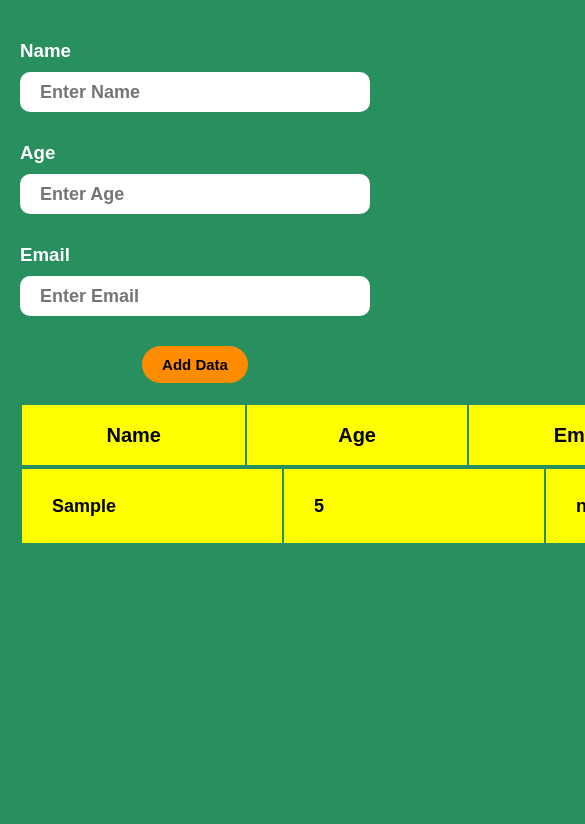
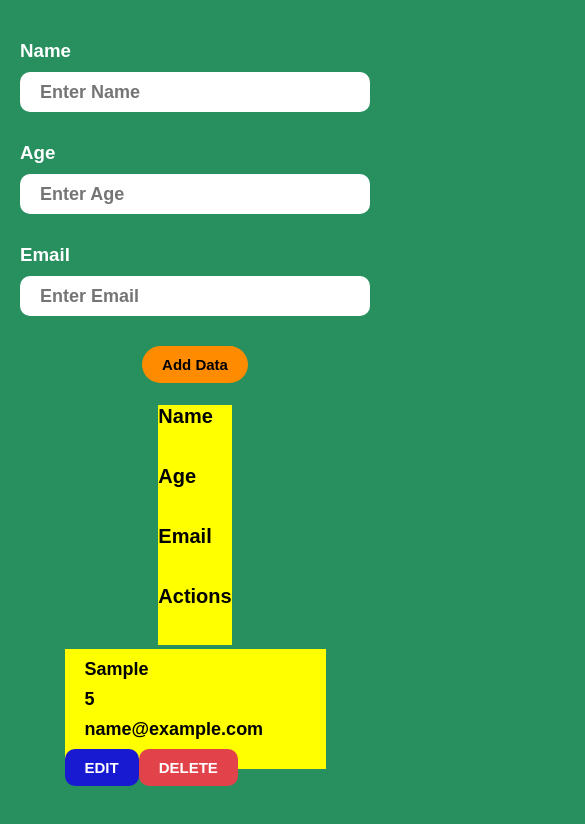
Before and after one commit to krishnamidathana/cred-app, a plain HTML site: page index.html in a window 390 px wide. Both pictures are taken after typing "Sample", "5", "name@example.com" into the empty fields and a click on the button "Add Data". Shown: the top 824 px of the page, 585 px wide, since content can reach past the window. Drawn offline with Linux system fonts and the light colour scheme.

Commit message:
Update style.css

```diff
--- a/style.css
+++ b/style.css
@@ -119,3 +119,24 @@ td{
     margin-right: 30px;
     background-color: yellow;
 }
+@media only screen and (max-width: 600px) {
+    table {
+        width: 100%;
+    }
+
+    th, td {
+        width: 100%;
+        display: block;
+        text-align: left;
+    }
+
+    .edits, .deletes {
+        margin-left: 0;
+        margin-top: 10px;
+    }
+
+    #names, #emails, #ages, .eclass, .aclass, .nclass {
+        width: 100%;
+        margin: 5px 0;
+    }
+}
```
